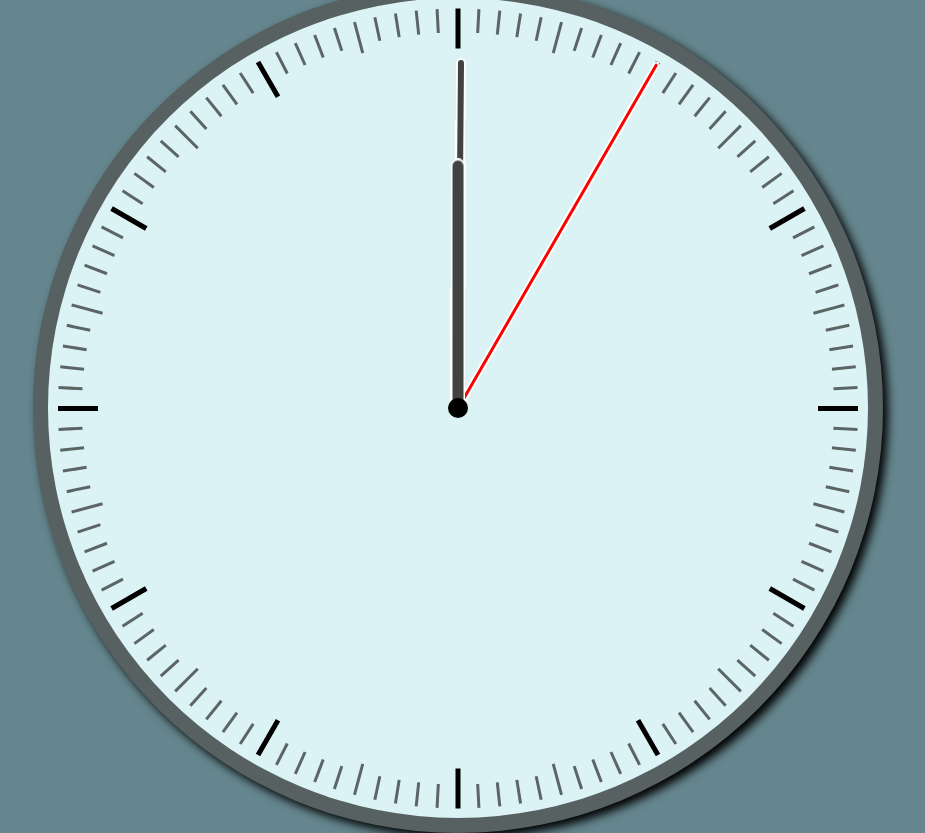
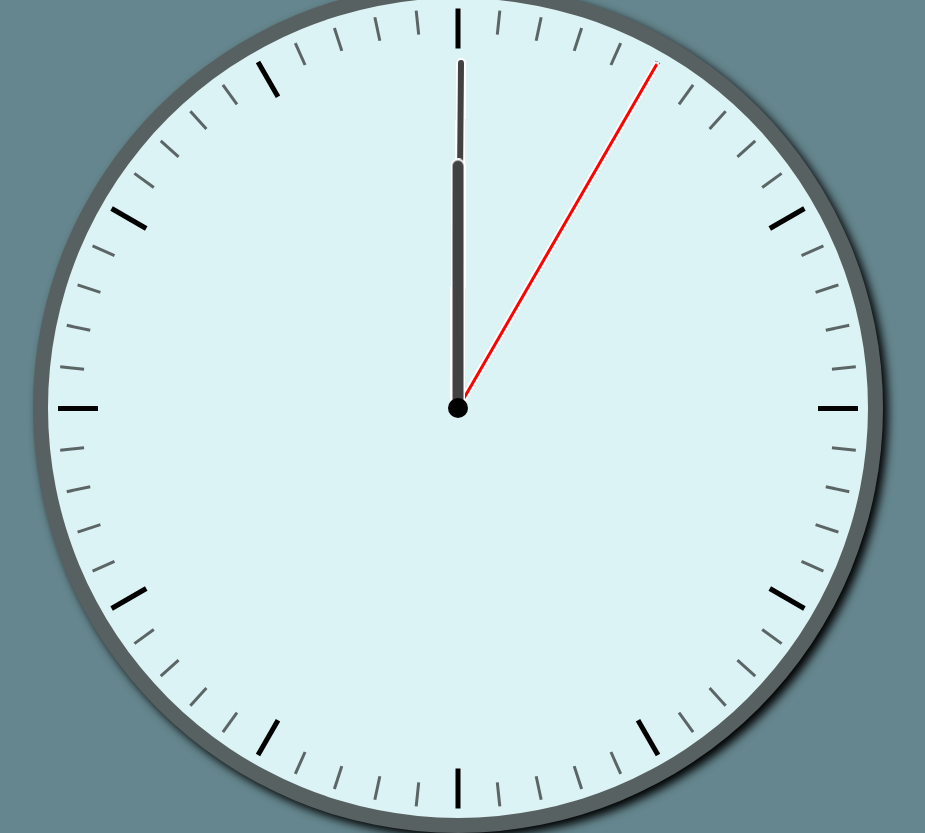
Before and after one commit to Maxsilver46/clock, a plain HTML site: page index.html in a window 1280 px wide. Shown: the whole page, without its empty margins (182-1107 px from the left). Drawn offline with Linux system fonts and the light colour scheme.

Commit message:
modified minutes

```diff
--- a/index.html
+++ b/index.html
@@ -102,238 +102,100 @@
         }
       }
 
-      .one-thirtyOne {
-        transform: rotate(93deg);
-      }
-
       .two-thirtyTwo {
         transform: rotate(96deg);
-      }
-
-      .three-thirtyThree {
-        transform: rotate(99deg);
       }
 
       .four-thirtyFour {
         transform: rotate(102deg);
       }
 
-      .five-thirtyFive {
-        transform: rotate(105deg);
-        & div {
-          width: 4%;
-        }
-      }
-
       .six-thirtySix {
         transform: rotate(108deg);
-      }
-
-      .seven-thirtySeven {
-        transform: rotate(111deg);
       }
 
       .eight-thirtyEight {
         transform: rotate(114deg);
       }
 
-      .nine-thirtyNine {
-        transform: rotate(117deg);
-      }
-
-      .one-fourtyOne {
-        transform: rotate(123deg);
-      }
-
       .two-fourtyTwo {
         transform: rotate(126deg);
-      }
-
-      .three-fourtyThree {
-        transform: rotate(129deg);
       }
 
       .four-fourtyFour {
         transform: rotate(132deg);
       }
 
-      .five-fourtyFive {
-        transform: rotate(135deg);
-        & div {
-          width: 4%;
-        }
-      }
-
       .six-fourtySix {
         transform: rotate(138deg);
-      }
-
-      .seven-fourtySeven {
-        transform: rotate(141deg);
       }
 
       .eight-fourtyEight {
         transform: rotate(144deg);
       }
 
-      .nine-fourtyNine {
-        transform: rotate(147deg);
-      }
-
-      .one-fiftyOne {
-        transform: rotate(153deg);
-      }
-
       .two-fiftyTwo {
         transform: rotate(156deg);
-      }
-
-      .three-fiftyThree {
-        transform: rotate(159deg);
       }
 
       .four-fiftyFour {
         transform: rotate(162deg);
       }
 
-      .five-fiftyFive {
-        transform: rotate(165deg);
-        & div {
-          width: 4%;
-        }
-      }
-
       .six-fiftySix {
         transform: rotate(168deg);
-      }
-
-      .seven-fiftySeven {
-        transform: rotate(171deg);
       }
 
       .eight-fiftyEight {
         transform: rotate(174deg);
       }
 
-      .nine-fiftyNine {
-        transform: rotate(177deg);
-      }
-
-      .one-sixtyOne {
-        transform: rotate(183deg);
-      }
-
       .two-sixtyTwo {
         transform: rotate(186deg);
-      }
-
-      .three-sixtyThree {
-        transform: rotate(189deg);
       }
 
       .four-sixtyFour {
         transform: rotate(192deg);
       }
 
-      .five-sixtyFive {
-        transform: rotate(195deg);
-        & div {
-          width: 4%;
-        }
-      }
-
       .six-sixtySix {
         transform: rotate(198deg);
-      }
-
-      .seven-sixtySeven {
-        transform: rotate(201deg);
       }
 
       .eight-sixtyEight {
         transform: rotate(204deg);
       }
 
-      .nine-sixtyNine {
-        transform: rotate(207deg);
-      }
-
-      .one-seventyOne {
-        transform: rotate(213deg);
-      }
-
       .two-seventyTwo {
         transform: rotate(216deg);
-      }
-
-      .three-seventyThree {
-        transform: rotate(219deg);
       }
 
       .four-seventyFour {
         transform: rotate(222deg);
       }
 
-      .five-seventyFive {
-        transform: rotate(225deg);
-        & div {
-          width: 4%;
-        }
-      }
-
       .six-seventySix {
         transform: rotate(228deg);
-      }
-
-      .seven-seventySeven {
-        transform: rotate(231deg);
       }
 
       .eight-seventyEight {
         transform: rotate(234deg);
       }
 
-      .nine-seventyNine {
-        transform: rotate(237deg);
-      }
-
-      .one-eightyOne {
-        transform: rotate(243deg);
-      }
-
       .two-eightyTwo {
         transform: rotate(246deg);
-      }
-
-      .three-eightyThree {
-        transform: rotate(249deg);
       }
 
       .four-eightyFour {
         transform: rotate(252deg);
       }
 
-      .five-eightyFive {
-        transform: rotate(255deg);
-        & div {
-          width: 4%;
-        }
-      }
-
       .six-eightySix {
         transform: rotate(258deg);
       }
 
-      .seven-eightySeven {
-        transform: rotate(261deg);
-      }
-
       .eight-eightyEight {
         transform: rotate(264deg);
-      }
-
-      .nine-eightyNine {
-        transform: rotate(267deg);
       }
 
       .twelve-six {
@@ -399,15 +261,7 @@
       <div></div>
       <div></div>
     </div>
-    <div class="minutes one-thirtyOne">
-      <div></div>
-      <div></div>
-    </div>
     <div class="minutes two-thirtyTwo">
-      <div></div>
-      <div></div>
-    </div>
-    <div class="minutes three-thirtyThree">
       <div></div>
       <div></div>
     </div>
@@ -415,15 +269,7 @@
       <div></div>
       <div></div>
     </div>
-    <div class="minutes five-thirtyFive">
-      <div></div>
-      <div></div>
-    </div>
     <div class="minutes six-thirtySix">
-      <div></div>
-      <div></div>
-    </div>
-    <div class="minutes seven-thirtySeven">
       <div></div>
       <div></div>
     </div>
@@ -431,19 +277,7 @@
       <div></div>
       <div></div>
     </div>
-    <div class="minutes nine-thirtyNine">
-      <div></div>
-      <div></div>
-    </div>
-    <div class="minutes one-fourtyOne">
-      <div></div>
-      <div></div>
-    </div>
     <div class="minutes two-fourtyTwo">
-      <div></div>
-      <div></div>
-    </div>
-    <div class="minutes three-fourtyThree">
       <div></div>
       <div></div>
     </div>
@@ -451,15 +285,7 @@
       <div></div>
       <div></div>
     </div>
-    <div class="minutes five-fourtyFive">
-      <div></div>
-      <div></div>
-    </div>
     <div class="minutes six-fourtySix">
-      <div></div>
-      <div></div>
-    </div>
-    <div class="minutes seven-fourtySeven">
       <div></div>
       <div></div>
     </div>
@@ -467,19 +293,7 @@
       <div></div>
       <div></div>
     </div>
-    <div class="minutes nine-fourtyNine">
-      <div></div>
-      <div></div>
-    </div>
-    <div class="minutes one-fiftyOne">
-      <div></div>
-      <div></div>
-    </div>
     <div class="minutes two-fiftyTwo">
-      <div></div>
-      <div></div>
-    </div>
-    <div class="minutes three-fiftyThree">
       <div></div>
       <div></div>
     </div>
@@ -487,15 +301,7 @@
       <div></div>
       <div></div>
     </div>
-    <div class="minutes five-fiftyFive">
-      <div></div>
-      <div></div>
-    </div>
     <div class="minutes six-fiftySix">
-      <div></div>
-      <div></div>
-    </div>
-    <div class="minutes seven-fiftySeven">
       <div></div>
       <div></div>
     </div>
@@ -503,19 +309,7 @@
       <div></div>
       <div></div>
     </div>
-    <div class="minutes nine-fiftyNine">
-      <div></div>
-      <div></div>
-    </div>
-    <div class="minutes one-sixtyOne">
-      <div></div>
-      <div></div>
-    </div>
     <div class="minutes two-sixtyTwo">
-      <div></div>
-      <div></div>
-    </div>
-    <div class="minutes three-sixtyThree">
       <div></div>
       <div></div>
     </div>
@@ -523,15 +317,7 @@
       <div></div>
       <div></div>
     </div>
-    <div class="minutes five-sixtyFive">
-      <div></div>
-      <div></div>
-    </div>
     <div class="minutes six-sixtySix">
-      <div></div>
-      <div></div>
-    </div>
-    <div class="minutes seven-sixtySeven">
       <div></div>
       <div></div>
     </div>
@@ -539,19 +325,7 @@
       <div></div>
       <div></div>
     </div>
-    <div class="minutes nine-sixtyNine">
-      <div></div>
-      <div></div>
-    </div>
-    <div class="minutes one-seventyOne">
-      <div></div>
-      <div></div>
-    </div>
     <div class="minutes two-seventyTwo">
-      <div></div>
-      <div></div>
-    </div>
-    <div class="minutes three-seventyThree">
       <div></div>
       <div></div>
     </div>
@@ -559,15 +333,7 @@
       <div></div>
       <div></div>
     </div>
-    <div class="minutes five-seventyFive">
-      <div></div>
-      <div></div>
-    </div>
     <div class="minutes six-seventySix">
-      <div></div>
-      <div></div>
-    </div>
-    <div class="minutes seven-seventySeven">
       <div></div>
       <div></div>
     </div>
@@ -575,19 +341,7 @@
       <div></div>
       <div></div>
     </div>
-    <div class="minutes nine-seventyNine">
-      <div></div>
-      <div></div>
-    </div>
-    <div class="minutes one-eightyOne">
-      <div></div>
-      <div></div>
-    </div>
     <div class="minutes two-eightyTwo">
-      <div></div>
-      <div></div>
-    </div>
-    <div class="minutes three-eightyThree">
       <div></div>
       <div></div>
     </div>
@@ -595,15 +349,7 @@
       <div></div>
       <div></div>
     </div>
-    <div class="minutes five-eightyFive">
-      <div></div>
-      <div></div>
-    </div>
     <div class="minutes six-eightySix">
-      <div></div>
-      <div></div>
-    </div>
-    <div class="minutes seven-eightySeven">
       <div></div>
       <div></div>
     </div>
@@ -611,9 +357,5 @@
       <div></div>
       <div></div>
     </div>
-    <div class="minutes nine-eightyNine">
-      <div></div>
-      <div></div>
-    </div>
   </body>
 </html>
```
